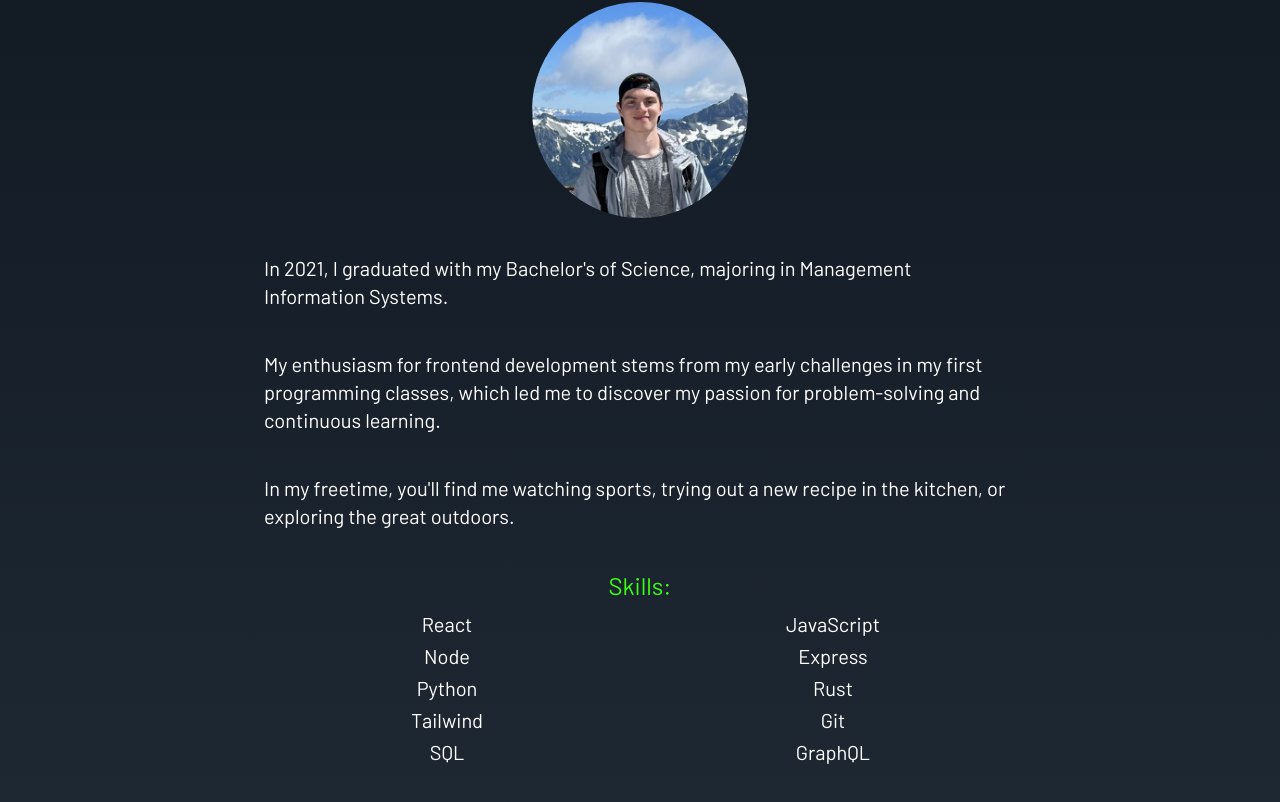
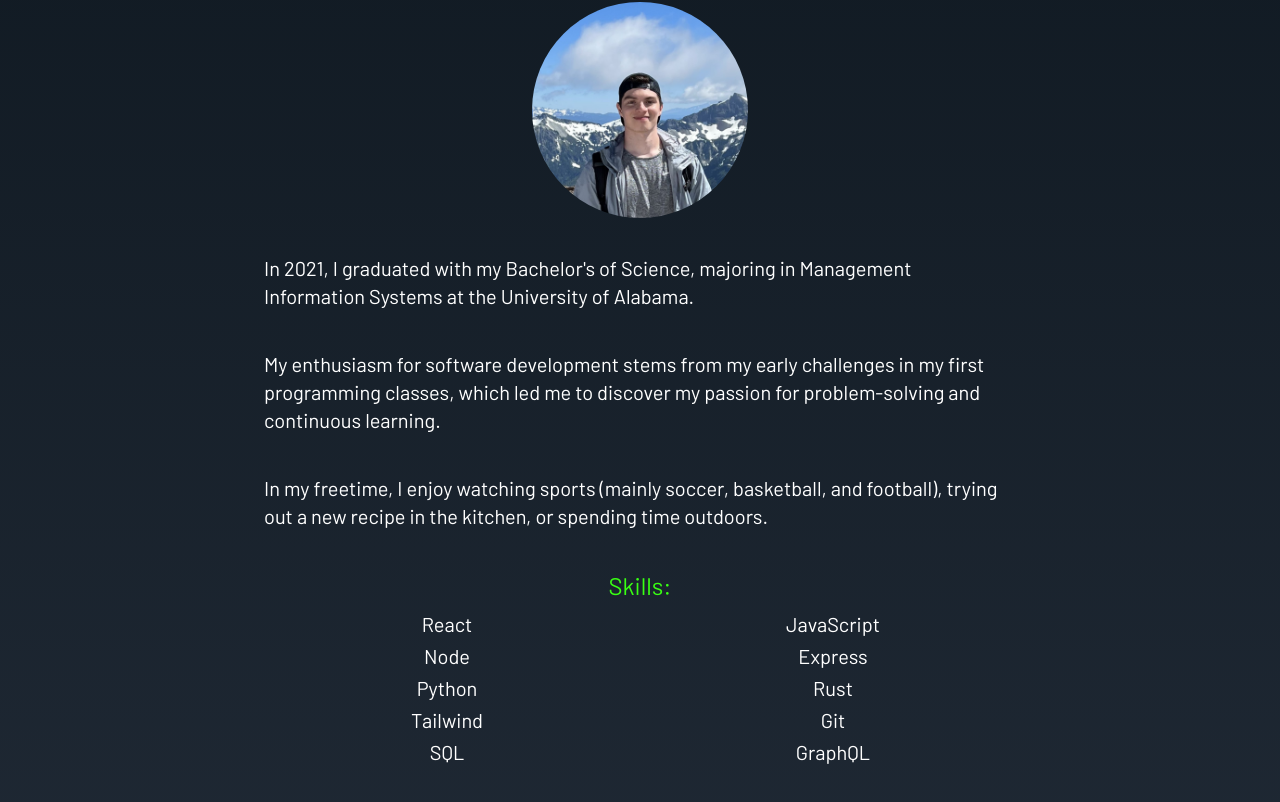
Before and after one commit to armando-valencia/personal-website, a React (Vite) app: page / in a window 1280 px wide. Shown: the part 1050-1852 px from the top of the page. Built offline with nearby package versions, Linux system fonts and the light colour scheme.

Commit message:
Update about section

```diff
--- a/src/components/About.tsx
+++ b/src/components/About.tsx
@@ -24,17 +24,19 @@ const About = () => (
             <div className="text-quarternary">
                 <p className="px-2 pt-6 pb-4">
                     In 2021, I graduated with my Bachelor's of Science, majoring
-                    in Management Information Systems.
+                    in Management Information Systems at the University of
+                    Alabama.
                 </p>
                 <p className="px-2 pt-6 pb-4">
-                    My enthusiasm for frontend development stems from my early
+                    My enthusiasm for software development stems from my early
                     challenges in my first programming classes, which led me to
                     discover my passion for problem-solving and continuous
                     learning.
                 </p>
                 <p className="px-2 pt-6 pb-4">
-                    In my freetime, you'll find me watching sports, trying out a
-                    new recipe in the kitchen, or exploring the great outdoors.
+                    In my freetime, I enjoy watching sports (mainly soccer,
+                    basketball, and football), trying out a new recipe in the
+                    kitchen, or spending time outdoors.
                 </p>
             </div>
             <div className="flex justify-center mt-4 p-2 text-secondary text-2xl">
```
